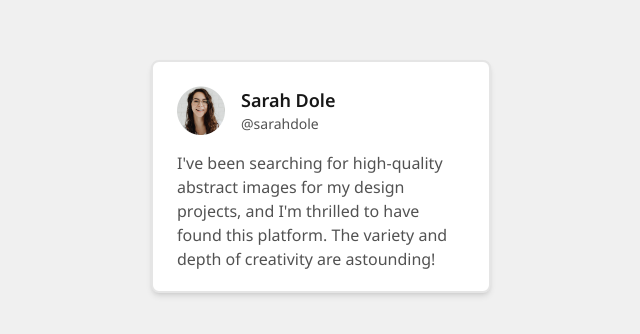
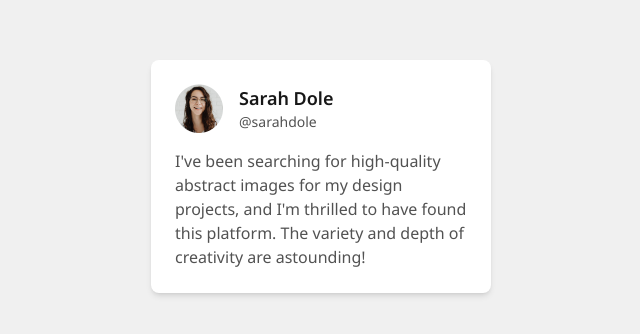
Before and after one commit to jeanpierrecarvalho/gf-testimonial-card, a Next.js app: page / in a window 1280 px wide. Shown: the part 140-474 px from the top of the page, without its empty margins (319-959 px from the left). Built offline with nearby package versions, Linux system fonts and the light colour scheme.

Commit message:
fix: solve some design issues

```diff
--- a/src/components/TestimonialCard.tsx
+++ b/src/components/TestimonialCard.tsx
@@ -18,7 +18,7 @@ const TestimonialCard: React.FC<TestimonialProps> = ({
 }: TestimonialProps): JSX.Element => {
   return (
     <div
-      className={`${notoSans.className} border-2 border-neutral-200 bg-white shadow-md p-6 rounded-lg w-[340px] h-[233px] text-neutral-600`}
+      className={`${notoSans.className} bg-white shadow-md p-6 rounded-lg w-[340px] h-[233px] text-neutral-600`}
     >
       <div className="flex flex-row gap-4">
         <div>
```
